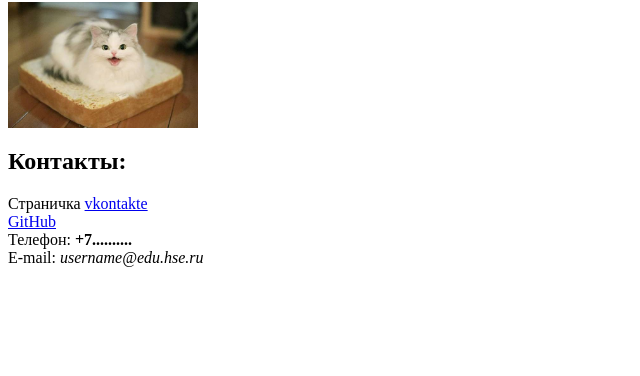
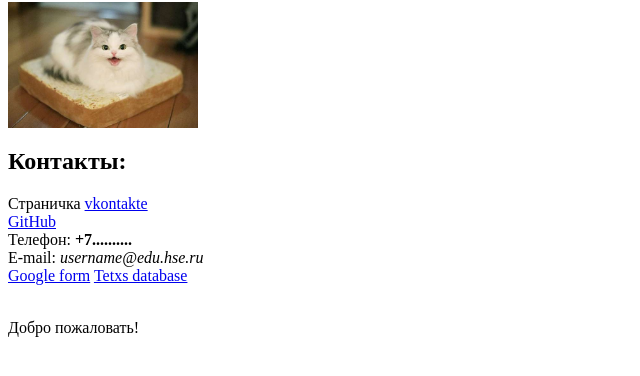
Before and after one commit to elkarpova/elkarpova.github.io, a plain HTML site: page index.html in a window 1280 px wide. Shown: the part 104-480 px from the top of the page, without its empty margins (0-640 px from the left). Drawn offline with Linux system fonts and the light colour scheme.

Commit message:
Update index.html

```diff
--- a/index.html
+++ b/index.html
@@ -16,5 +16,12 @@
       Телефон: <b>+7..........</b>
       <br/>
       E-mail: <i>username@edu.hse.ru</i>
+    <br/>
+    <a href=https://docs.google.com/forms/d/1qZ5cL-zWIUiCXvw8IQfvyZZWZUfK-2DzgE330wAyOHk/edit>Google form</a>
+    <a href=https://airtable.com/tblCNPLpIcwCsbQxY/viw4YMQrP0ddBTC6D>Tetxs database</a>
+    <br/>
+    <br/>
+    <p>Добро пожаловать!</p>
+    <br/>
     </body>
   </html>
```
